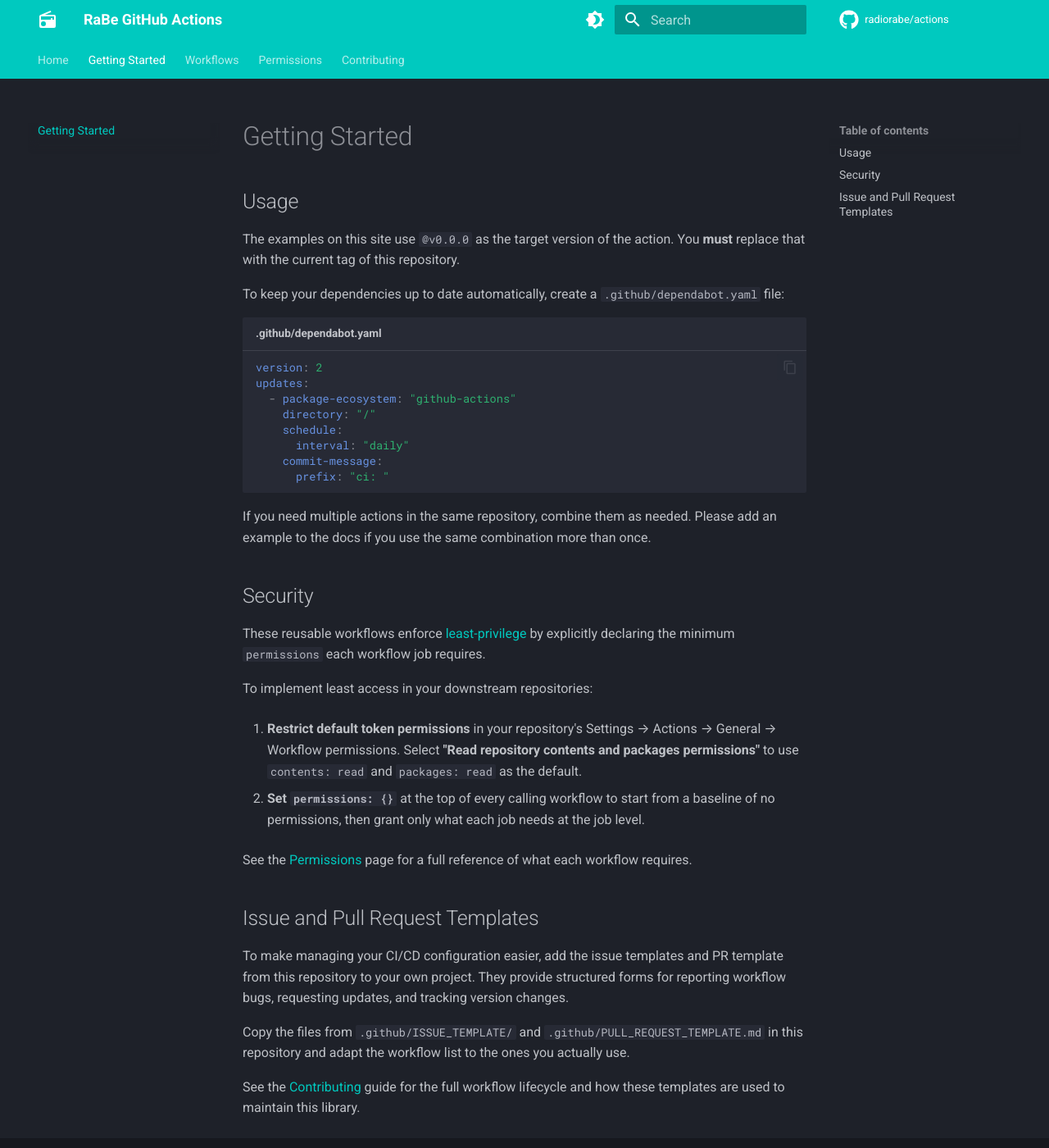
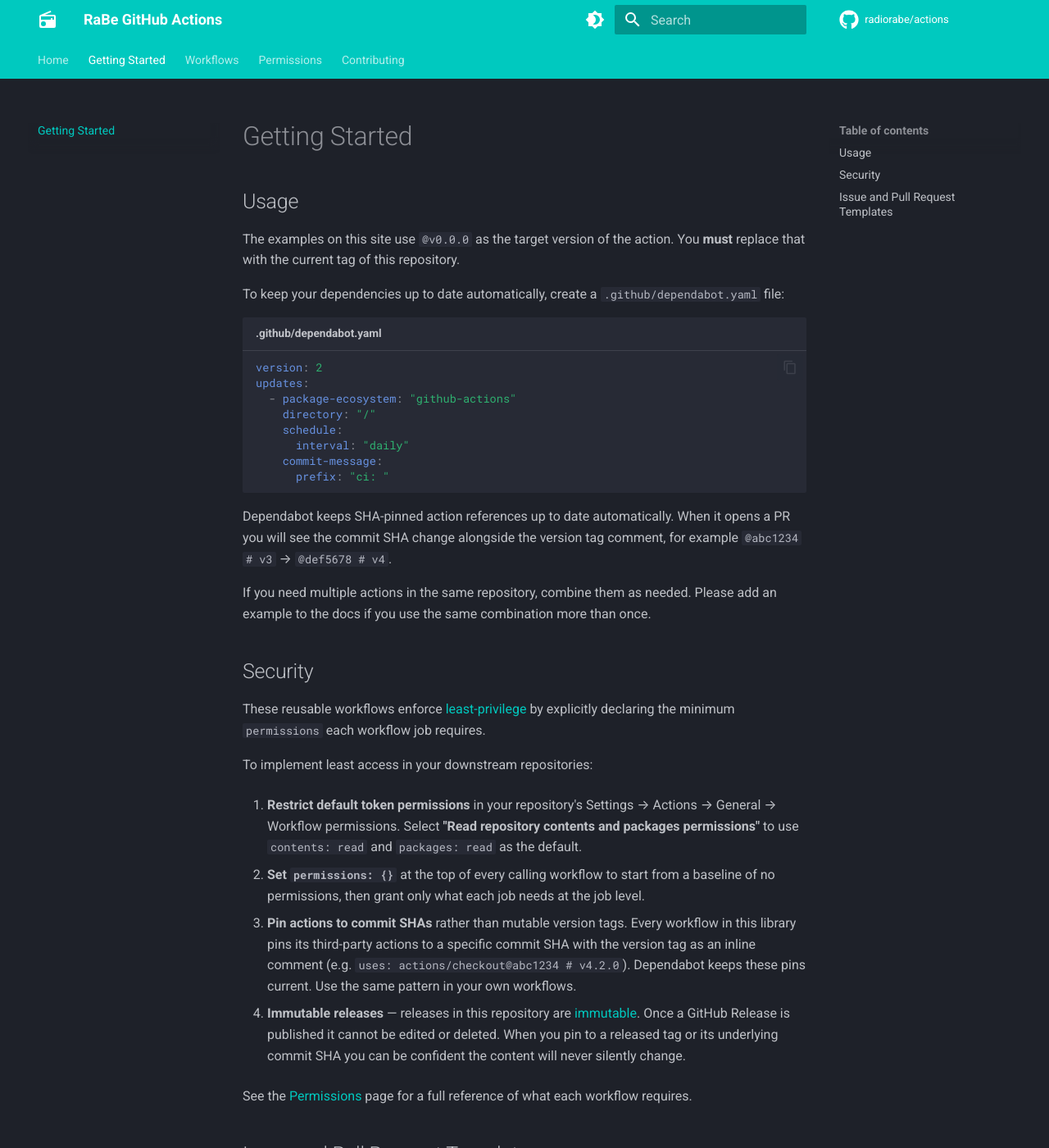
Before and after one commit to radiorabe/actions, an MkDocs documentation site: the page built from docs/getting-started.md, in a window 1280 px wide and 1400 px high. Shown: the whole window at 82% size. Built offline with MkDocs 1.6.1 and Material for MkDocs 9.7.7, drawn with Linux system fonts in a browser that asks for light colours; comment, search, counter and statistics services are not loaded.

Commit message:
fix: pin all actions (#190)
Co-authored-by: Copilot <198982749+Copilot@users.noreply.github.com>

````diff
--- a/docs/getting-started.md
+++ b/docs/getting-started.md
@@ -18,6 +18,10 @@ updates:
       prefix: "ci: "
 ```
 
+Dependabot keeps SHA-pinned action references up to date automatically. When it opens a PR
+you will see the commit SHA change alongside the version tag comment, for example
+`@abc1234 # v3` → `@def5678 # v4`.
+
 If you need multiple actions in the same repository, combine them as needed. Please add an
 example to the docs if you use the same combination more than once.
 
@@ -36,6 +40,17 @@ To implement least access in your downstream repositories:
 2. **Set `permissions: {}`** at the top of every calling workflow to start from a baseline of
    no permissions, then grant only what each job needs at the job level.
 
+3. **Pin actions to commit SHAs** rather than mutable version tags. Every workflow in this
+   library pins its third-party actions to a specific commit SHA with the version tag as an
+   inline comment (e.g. `uses: actions/checkout@abc1234 # v4.2.0`). Dependabot keeps these
+   pins current. Use the same pattern in your own workflows.
+
+4. **Immutable releases** — releases in this repository are
+   [immutable](https://docs.github.com/en/repositories/releasing-projects-on-github/managing-releases-in-a-repository).
+   Once a GitHub Release is published it cannot be edited or deleted. When you pin to a
+   released tag or its underlying commit SHA you can be confident the content will never
+   silently change.
+
 See the [Permissions](permissions.md) page for a full reference of what each workflow requires.
 
 ## Issue and Pull Request Templates
````
Also changed, not shown: AGENTS.md (+4 -4 lines), docs/contributing.md (+2 -2 lines), .github/PULL_REQUEST_TEMPLATE.md, 10 other files.
